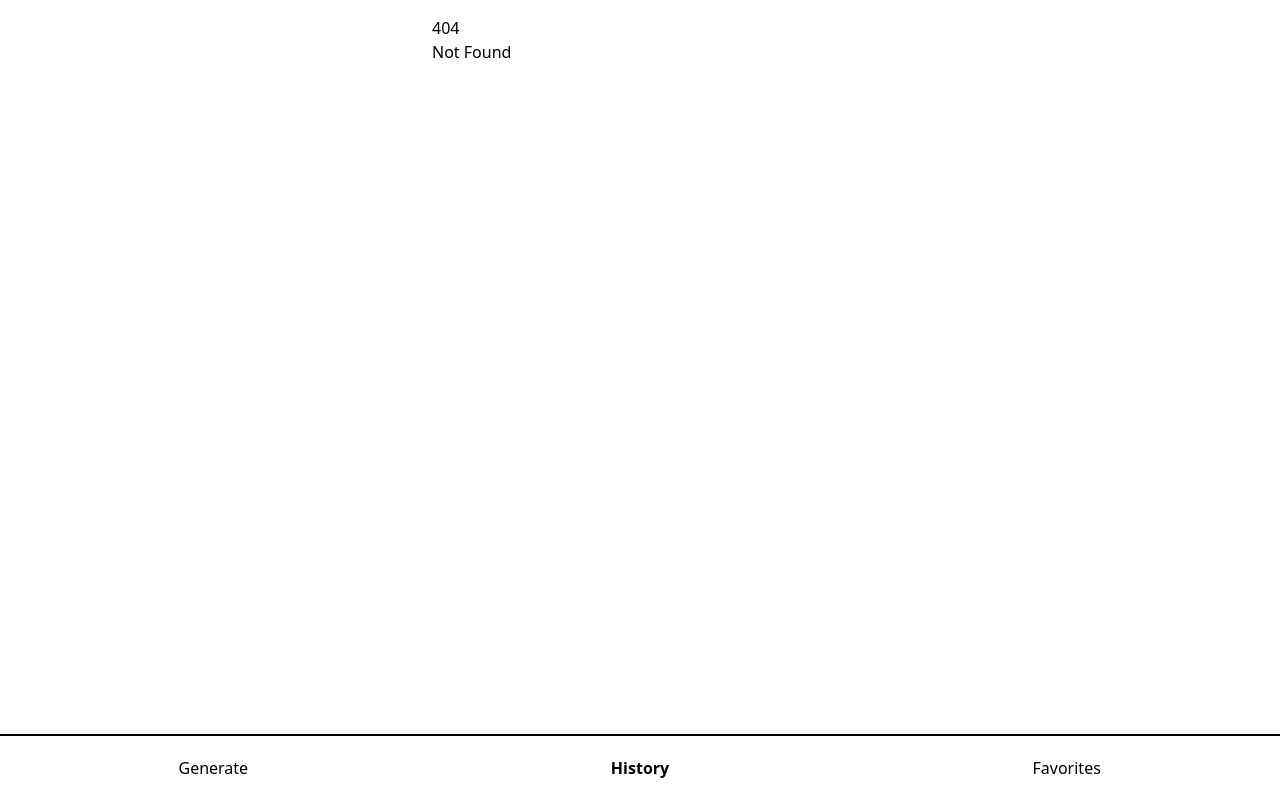
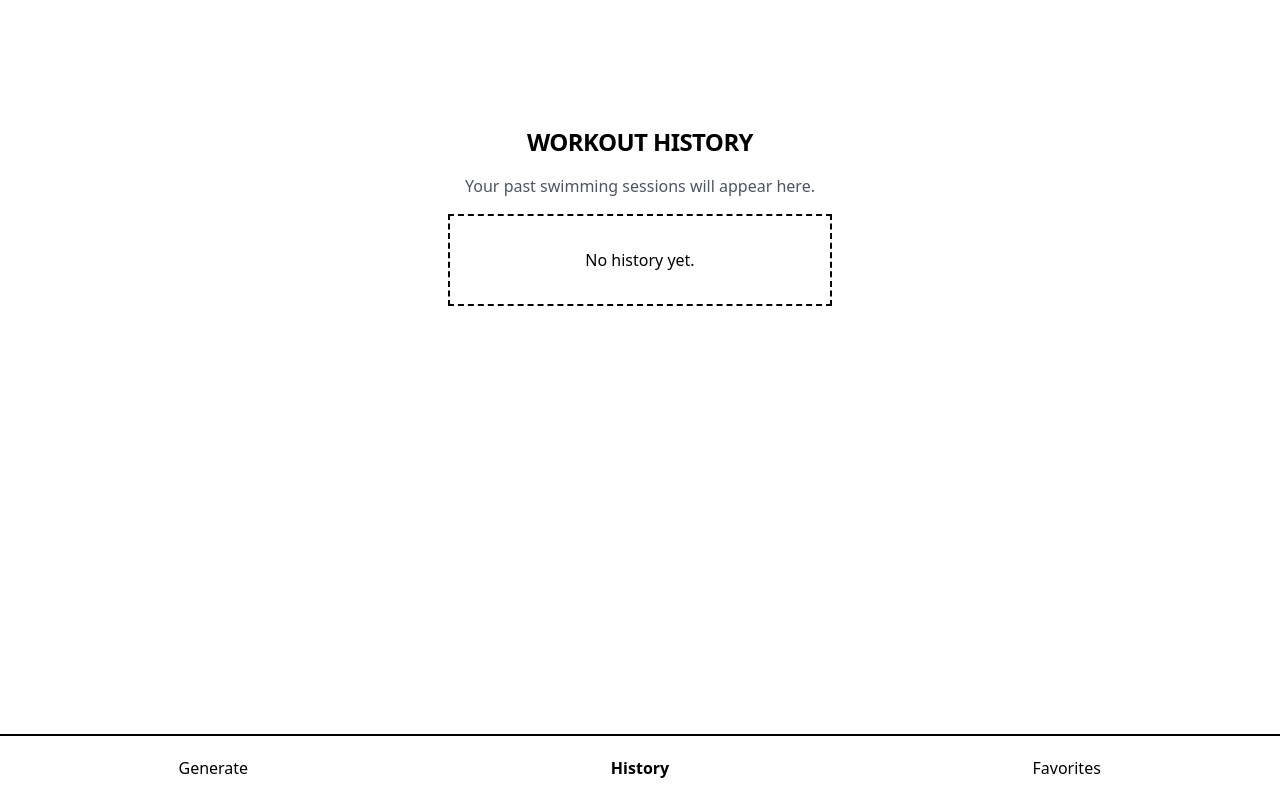
Before and after one commit to gerrygoo/sea_otter, a SvelteKit app: page /history in a window 1280 px wide. Before the commit this address had no page. Built offline with nearby package versions, Linux system fonts and the light colour scheme.

Commit message:
feat(ui): Create placeholders for Generate, History, and Favorites views

```diff
--- a/src/routes/+page.svelte
+++ b/src/routes/+page.svelte
@@ -1,2 +1,11 @@
-<h1>Welcome to SvelteKit</h1>
-<p>Visit <a href="https://svelte.dev/docs/kit">svelte.dev/docs/kit</a> to read the documentation</p>
+<script lang="ts">
+  // Placeholder for Generator
+</script>
+
+<div class="flex flex-col items-center justify-center min-h-[50vh] space-y-4">
+  <h1 class="text-2xl font-bold">Generate Workout</h1>
+  <p class="text-gray-600 text-center">Configure your parameters to create a new swim set.</p>
+  <button class="bg-black text-white px-6 py-3 rounded-lg font-bold">
+    Start Configuration
+  </button>
+</div>
--- /dev/null
+++ b/src/routes/favorites/+page.svelte
@@ -0,0 +1,11 @@
+<script lang="ts">
+  // Placeholder for Favorites
+</script>
+
+<div class="flex flex-col items-center justify-center min-h-[50vh] space-y-4 text-center">
+  <h1 class="text-2xl font-bold uppercase tracking-tight">Favorite Sets</h1>
+  <p class="text-gray-600">Your "starred" workouts for quick access.</p>
+  <div class="w-full max-w-sm border-2 border-black p-8 border-dashed">
+    No favorites saved.
+  </div>
+</div>
--- /dev/null
+++ b/src/routes/history/+page.svelte
@@ -0,0 +1,11 @@
+<script lang="ts">
+  // Placeholder for History
+</script>
+
+<div class="flex flex-col items-center justify-center min-h-[50vh] space-y-4 text-center">
+  <h1 class="text-2xl font-bold uppercase tracking-tight">Workout History</h1>
+  <p class="text-gray-600">Your past swimming sessions will appear here.</p>
+  <div class="w-full max-w-sm border-2 border-black p-8 border-dashed">
+    No history yet.
+  </div>
+</div>
```
